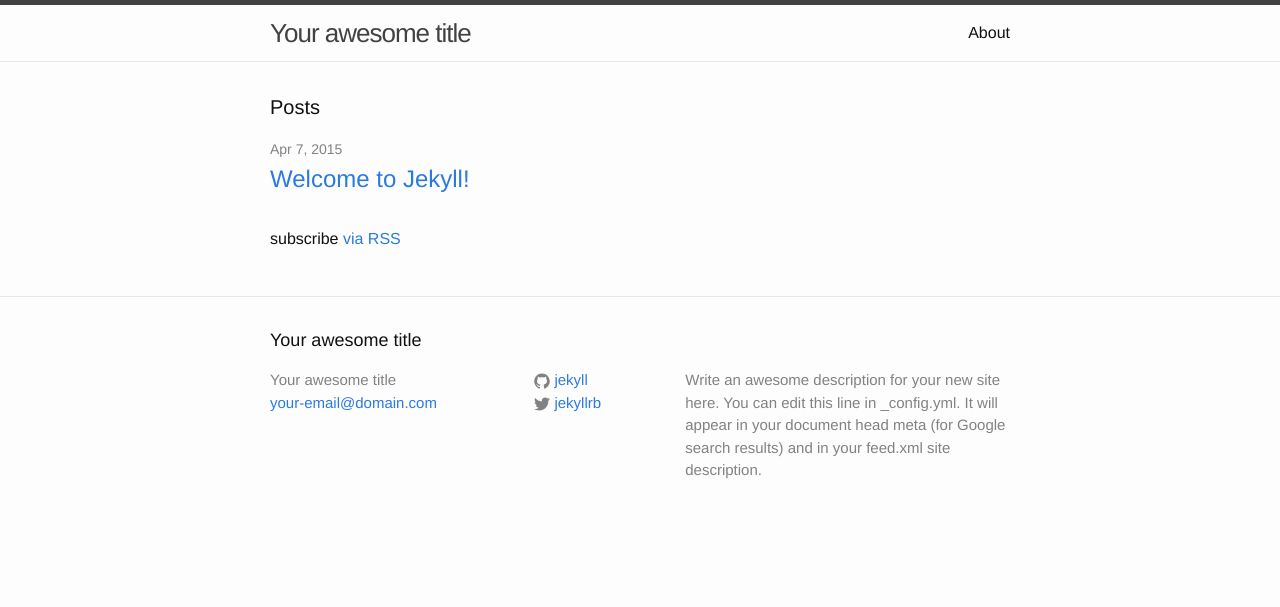
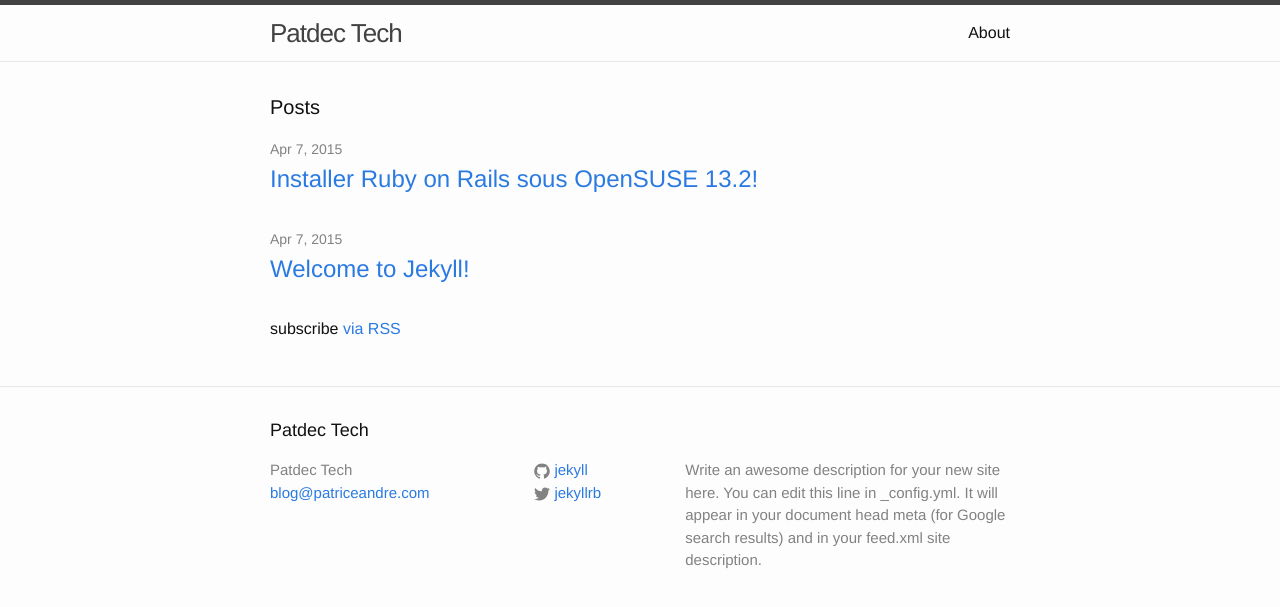
Before and after one commit to patdec/patdec.github.io, a Jekyll site: the page built from index.html, in a window 1280 px wide. Shown: the top 607 px of the page. Built offline with Jekyll 4.4.1, drawn with Linux system fonts in a browser that asks for light colours; part of the change alters nothing that is shown.

Commit message:
Add Rails Install Page

```diff
--- a/_config.yml
+++ b/_config.yml
@@ -1,12 +1,12 @@
 # Site settings
-title: Your awesome title
-email: your-email@domain.com
+title: Patdec Tech
+email: blog@patriceandre.com
 description: > # this means to ignore newlines until "baseurl:"
   Write an awesome description for your new site here. You can edit this
   line in _config.yml. It will appear in your document head meta (for
   Google search results) and in your feed.xml site description.
 baseurl: "" # the subpath of your site, e.g. /blog/
-url: "http://yourdomain.com" # the base hostname & protocol for your site
+url: "http://patec.github.io" # the base hostname & protocol for your site
 twitter_username: jekyllrb
 github_username:  jekyll
 
--- /dev/null
+++ b/_posts/2015-04-07-installer-ruby-on-rails-sous-opensuse.markdown
@@ -0,0 +1,200 @@
+---
+layout: post
+title:  "Installer Ruby on Rails sous OpenSUSE 13.2!"
+date:   2015-04-07 20:54:28
+categories: jekyll update
+---
+
+L'objectif est d'installer un environnement complet de développement en utilisant les serveurs Apache et Postgres.
+Webrick le serveur web "maison" intégré dans Ruby on Rails demeure excellent pour un site monodomaine. Mais dès lors que notre application devient ambitieuse et qu'elle nécessite l'utilisation de plusieurs domaines, nous devons nous tourner vers un serveur web mieux outillé.
+Apache est parfait dans ce rôle.
+Nous choisissons aussi Postgres plutôt que SQLite pour la simple raison d'utiliser un serveur SGBDR. Pourquoi Postgres que MariaDB ? Parceque traditionnellement RoR préfère Postgresql et que celui-ci est plus complexe à paramétrer que MySQL.
+
+
+Installer Ruby
+--------------
+
+Ruby peut être installé de multiples façons. Par le système de la distribution ou bien par un gestionnaire de version. Ici nous utiliserons RVM.
+
+### Installer RVM
+
+
+Avant toute chose, il vous faut récupérer la clé publique de l'auteur. Elle nous permettra de réupérer le script d'installation sur son site.
+{% highlight bash %}
+$ gpg --keyserver hkp://keys.gnupg.net --recv-keys
+409B6B1796C275462A1703113804BB82D39DC0E3
+{% endhighlight %}
+
+Nous sommes prêts à lancer la commande d'installation de RVM:
+{% highlight bash %}
+$ \curl -sSL https://get.rvm.io | bash -s stable
+{% endhighlight %}
+
+Exécutons la commande suivante afin d'avoir la commande "rvm" disponible immédiatement:
+{% highlight bash %}
+$ source ~/.profile
+{% endhighlight %}
+
+### Installer Ruby
+
+La commande suivante nous permet  de lister les versions de ruby disponibles:
+{% highlight bash %}
+$ rvm list known
+{% endhighlight %}
+
+Nous choisissons d'installer la version 2.2.1
+{% highlight bash %}
+$ rvm install 2.2.1
+{% endhighlight %}
+Le mot de passe administrateur peut vous être demandé pour l'installation de packages nécessaires à la compilation de ruby:
+
+> root password required for 'zypper --gpg-auto-import-keys refresh':
+
+Entrez-le et laisser les opérations suivre leurs cours.
+
+Mettons par défaut cette version:
+{% highlight bash %}
+$ rvm --default use 2.2.1
+{% endhighlight %}
+
+### Installer Rails
+
+{% highlight bash %}
+$ gem install rails
+{% endhighlight %}
+
+Installer Postgresql
+--------------------
+
+### Installer le paquet postgresql
+
+{% highlight bash %}
+$ sudo zypper install postgresql-server
+{% endhighlight %}
+
+Reste à démarrer le service:
+{% highlight bash%}
+sudo systemctl start postgresql.service
+{% endhighlight %}
+
+### Paramétrage
+
+Afin d'utiliser le service, il faut au préalable exécuter quelques opérations.
+Pour cela, il faut se connecter en tant qu'utilisateur _postgres_ tout en étant loggé sous l'utilisateur _root_.
+{% highlight bash %}
+$ su
+# su - postgres
+{% endhighlight %}
+
+Vous êtes à présent dans le shell de l'utilisateur _postgres_. Vous allez vous connecter au serveur postgresql à l'aide la commande client suivante:
+{% highlight bash %}
+$ psql
+{% endhighlight %}
+
+Cela vous permettra de créer un utilisateur ou rôle _postgres_ identique à celui utilisé pour votre session Linux. Si votre identifiant de connexion Linux est "lambda" alors votre devez prendre comme identifiant de connexion postres "lambda". Dans mon exemple, mon indetifiant est "patrice".
+Exécuter les lignes suivantes. A la place de 'password', indiquez votre propre mot de passe. Veillez à bien conserver les simples quotes.
+{% highlight sql %}
+# CREATE USER patrice ENCRYPTED PASSWORD 'password' CREATEDB;
+# CREATE DATABASE patrice;
+# GRANT ALL PRIVILEGES ON DATABASE patrice TO patrice;
+{% endhighlight %}
+
+Enfin, pour sortir du client postgres:
+{% highlight sql %}
+\quit
+{% endhighlight %}
+
+Quittez la session _postgres_, pour nous retrouver dans la session _root_
+{% highlight bash %}
+$ exit
+{% endhighlight %}
+
+Il nous reste à éditer le fichier suivant:
+{% highlight bash %}
+# vim /var/lib/pgsql/data/pg_hba.conf
+{% endhighlight %}
+Vers la fin du fichier, vous devez avoir les lignes suivantes:
+{% highlight bash %}
+# TYPE  DATABASE        USER            ADDRESS                 METHOD
+
+# "local" is for Unix domain socket connections only
+local   all             all                                  	peer
+# IPv4 local connections:
+host    all             all             127.0.0.1/32            ident
+# IPv6 local connections:
+host    all             all             ::1/128                 ident
+{% endhighlight %}
+Modifier la 1ère ligne non commentée de la façon suivante:
+{% highlight bash %}
+# TYPE  DATABASE        USER            ADDRESS                 METHOD
+
+# "local" is for Unix domain socket connections only
+local   all             all                                  	md5
+# IPv4 local connections:
+host    all             all             127.0.0.1/32            ident
+# IPv6 local connections:
+host    all             all             ::1/128                 ident
+{% endhighlight %}
+
+Redémarrer le service postgres
+{% highlight bash %}
+# systemctl restart postgresql.service
+{% endhighlight %}
+
+Installer Apache
+================
+
+### Installer le paquet Apache
+
+{% highlight bash %}
+$ sudo zypper install apache2
+{% endhighlight %}
+
+### Installer la gem passenger
+
+{% highlight bash %}
+$ gem install passenger
+$ passenger-install-apache2
+{% endhighlight %}
+
+### Installer le module passenger
+
+{% highlight bash %}
+$ sudo vim /etc/apache2/conf.d/passenger.conf
+$ sudo vim /etc/apache2/vhosts.d/monappli.conf
+$ sudo vim /etc/hosts
+{% endhighlight %}
+
+### Créer une application rails
+
+{% highlight bash %}
+$ rails new monappli
+$ cd monappli
+$ vim config/databases.yml
+$ bundle
+$ rake db:setup
+$ rake db:migrate
+$ sudo service apache2 restart
+{% endhighlight %}
+
+
+
+You’ll find this post in your `_posts` directory. Go ahead and edit it and re-build the site to see your changes. You can rebuild the site in many different ways, but the most common way is to run `jekyll serve`, which launches a web server and auto-regenerates your site when a file is updated.
+
+To add new posts, simply add a file in the `_posts` directory that follows the convention `YYYY-MM-DD-name-of-post.ext` and includes the necessary front matter. Take a look at the source for this post to get an idea about how it works.
+
+Jekyll also offers powerful support for code snippets:
+
+{% highlight ruby %}
+def print_hi(name)
+  puts "Hi, #{name}"
+end
+print_hi('Tom')
+#=> prints 'Hi, Tom' to STDOUT.
+{% endhighlight %}
+
+Check out the [Jekyll docs][jekyll] for more info on how to get the most out of Jekyll. File all bugs/feature requests at [Jekyll’s GitHub repo][jekyll-gh]. If you have questions, you can ask them on [Jekyll’s dedicated Help repository][jekyll-help].
+
+[jekyll]:      http://jekyllrb.com
+[jekyll-gh]:   https://github.com/jekyll/jekyll
+[jekyll-help]: https://github.com/jekyll/jekyll-help
```
